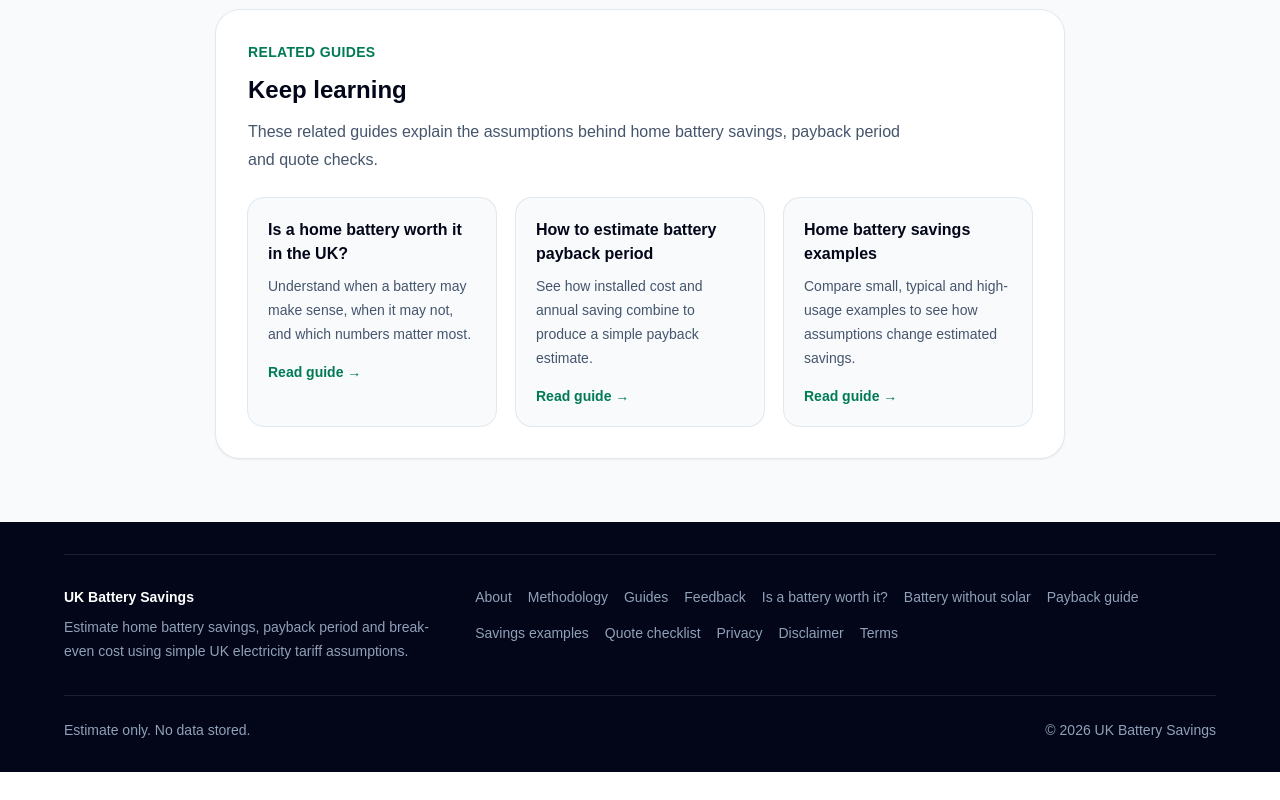
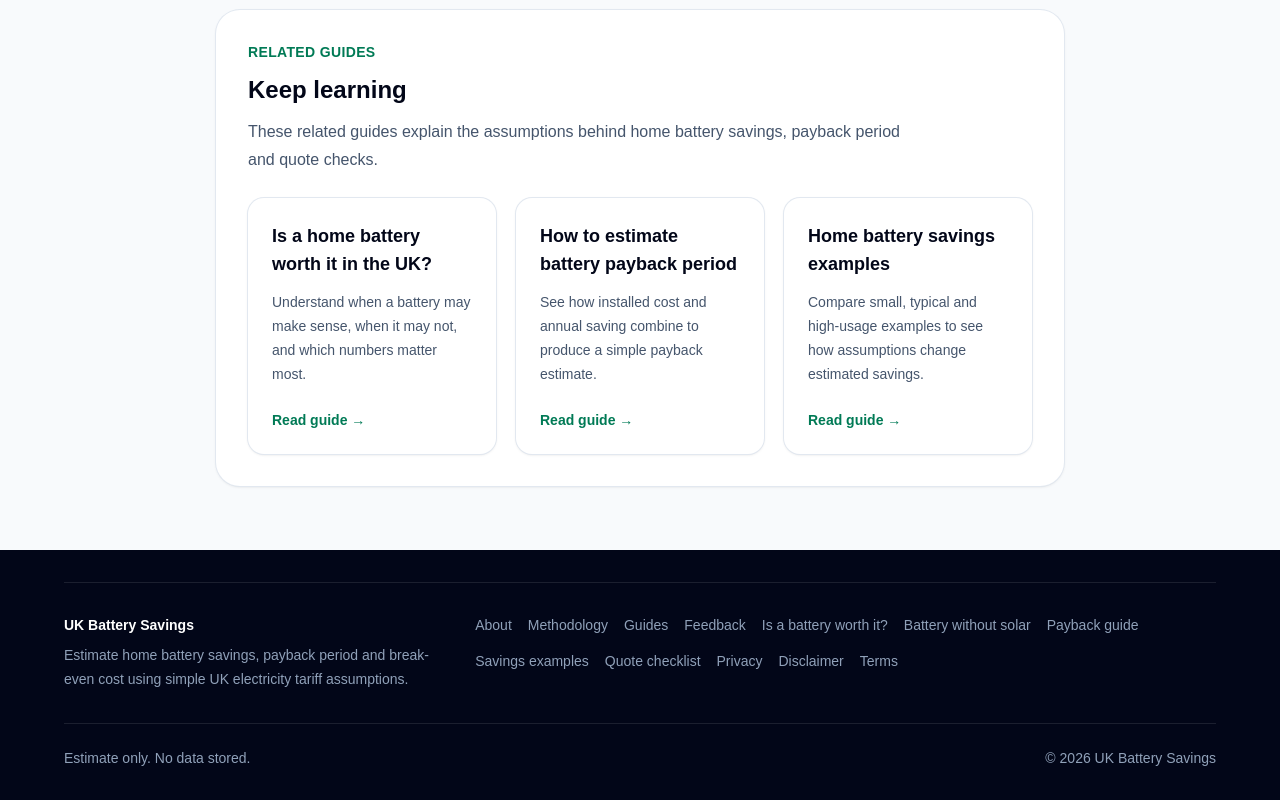
Before and after one commit to andrew-mcmanis/uk-battery-savings, a Next.js app: page /home-battery-without-solar-uk in a window 1280 px wide. Shown: the part 2135-2935 px from the top of the page. Before the commit the page ends 2907 px from the top, so only its background shows below. Built offline with nearby package versions, Linux system fonts and the light colour scheme.

Commit message:
Polish guide card layout

```diff
--- a/src/app/guides/page.tsx
+++ b/src/app/guides/page.tsx
@@ -2,6 +2,7 @@ import SiteFooter from "@/components/SiteFooter";
 import SiteHeader from "@/components/SiteHeader";
 import Breadcrumbs from "@/components/Breadcrumbs";
 import { guides } from "@/data/guides";
+import GuideCard from "@/components/GuideCard";
 import StructuredData from "@/components/StructuredData";
 import {
   buildBreadcrumbSchema,
@@ -69,25 +70,14 @@ export default function GuidesPage() {
       </section>
 
       <section className="mx-auto max-w-6xl px-6 py-12 sm:py-16">
-        <div className="grid gap-5 sm:grid-cols-2 lg:grid-cols-4">
+        <div className="grid items-stretch gap-5 sm:grid-cols-2 lg:grid-cols-3">
           {guides.map((guide) => (
-            <Link
+            <GuideCard
               key={guide.href}
+              title={guide.title}
+              description={guide.description}
               href={guide.href}
-              className="rounded-2xl bg-white p-6 shadow-sm ring-1 ring-slate-200 transition hover:-translate-y-1 hover:shadow-md"
-            >
-              <h2 className="text-lg font-bold text-slate-950">
-                {guide.title}
-              </h2>
-
-              <p className="mt-3 text-sm leading-6 text-slate-600">
-                {guide.description}
-              </p>
-
-              <p className="mt-5 text-sm font-semibold text-emerald-700">
-                Read guide →
-              </p>
-            </Link>
+            />
           ))}
         </div>
       </section>
--- /dev/null
+++ b/src/components/GuideCard.tsx
@@ -0,0 +1,26 @@
+import Link from "next/link";
+
+type GuideCardProps = {
+  title: string;
+  description: string;
+  href: string;
+};
+
+export default function GuideCard({ title, description, href }: GuideCardProps) {
+  return (
+    <Link
+      href={href}
+      className="flex h-full min-h-57.5 flex-col rounded-2xl bg-white p-6 shadow-sm ring-1 ring-slate-200 transition hover:-translate-y-1 hover:shadow-md"
+    >
+      <h3 className="text-lg font-bold leading-7 text-slate-950">{title}</h3>
+
+      <p className="mt-3 flex-1 text-sm leading-6 text-slate-600">
+        {description}
+      </p>
+
+      <p className="mt-6 text-sm font-semibold text-emerald-700">
+        Read guide →
+      </p>
+    </Link>
+  );
+}
--- a/src/components/GuidesSection.tsx
+++ b/src/components/GuidesSection.tsx
@@ -1,5 +1,6 @@
+import Link from "next/link";
+import GuideCard from "@/components/GuideCard";
 import { guides } from "@/data/guides";
-import Link from "next/link";
 
 export default function GuidesSection() {
   return (
@@ -20,25 +21,14 @@ export default function GuidesSection() {
         </p>
       </div>
 
-      <div className="mt-10 grid gap-5 sm:grid-cols-2 xl:grid-cols-4">
+      <div className="mt-10 grid items-stretch gap-5 sm:grid-cols-2 lg:grid-cols-3">
         {guides.map((guide) => (
-          <Link
+          <GuideCard
             key={guide.href}
+            title={guide.title}
+            description={guide.description}
             href={guide.href}
-            className="rounded-2xl bg-white p-6 shadow-sm ring-1 ring-slate-200 transition hover:-translate-y-1 hover:shadow-md"
-          >
-            <h3 className="text-lg font-bold text-slate-950">
-              {guide.title}
-            </h3>
-
-            <p className="mt-3 text-sm leading-6 text-slate-600">
-              {guide.description}
-            </p>
-
-            <p className="mt-5 text-sm font-semibold text-emerald-700">
-              Read guide →
-            </p>
-          </Link>
+          />
         ))}
       </div>
 
--- a/src/components/RelatedGuides.tsx
+++ b/src/components/RelatedGuides.tsx
@@ -1,5 +1,5 @@
+import GuideCard from "@/components/GuideCard";
 import { guides } from "@/data/guides";
-import Link from "next/link";
 
 type RelatedGuidesProps = {
   currentPath: string;
@@ -31,23 +31,14 @@ export default function RelatedGuides({ currentPath }: RelatedGuidesProps) {
         </p>
       </div>
 
-      <div className="mt-6 grid gap-5 md:grid-cols-3">
+      <div className="mt-6 grid items-stretch gap-5 md:grid-cols-3">
         {relatedGuides.map((guide) => (
-          <Link
+          <GuideCard
             key={guide.href}
+            title={guide.title}
+            description={guide.description}
             href={guide.href}
-            className="rounded-2xl bg-slate-50 p-5 ring-1 ring-slate-200 transition hover:-translate-y-1 hover:bg-white hover:shadow-sm"
-          >
-            <h3 className="font-bold text-slate-950">{guide.title}</h3>
-
-            <p className="mt-2 text-sm leading-6 text-slate-600">
-              {guide.description}
-            </p>
-
-            <p className="mt-4 text-sm font-semibold text-emerald-700">
-              Read guide →
-            </p>
-          </Link>
+          />
         ))}
       </div>
     </section>
```
